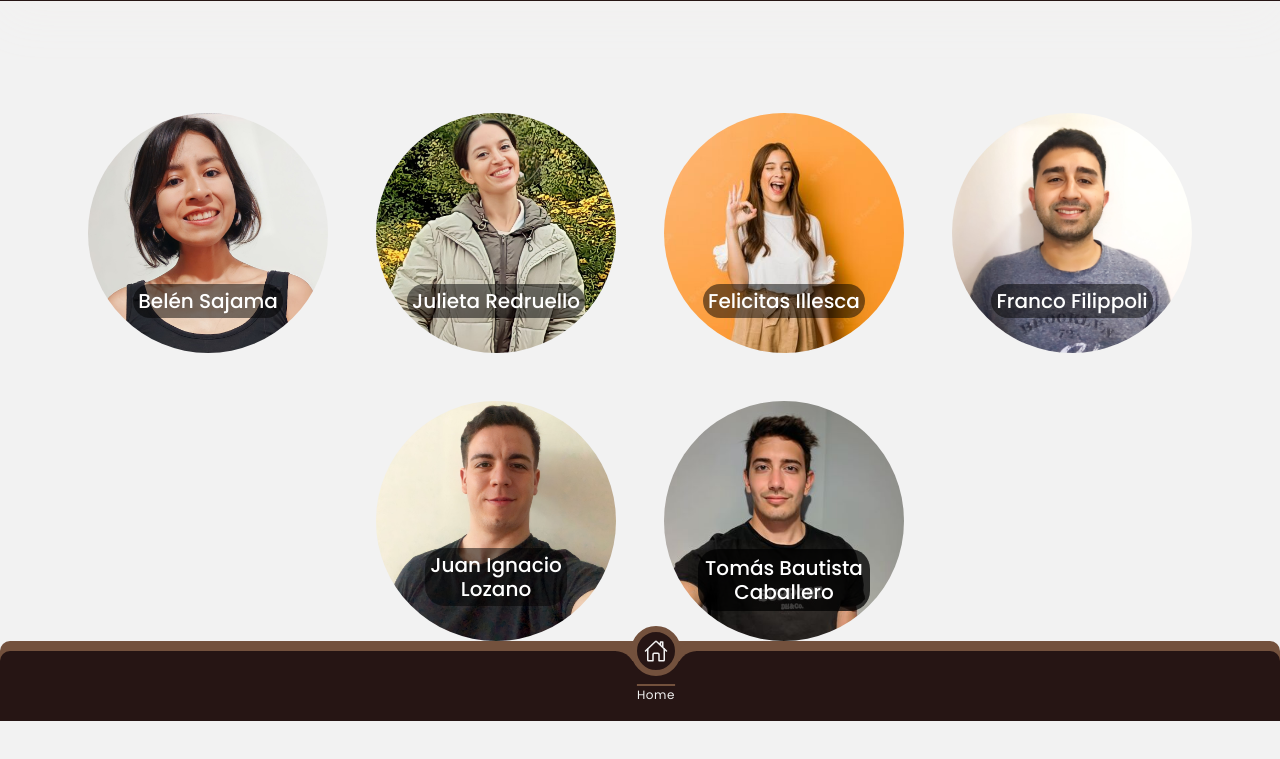
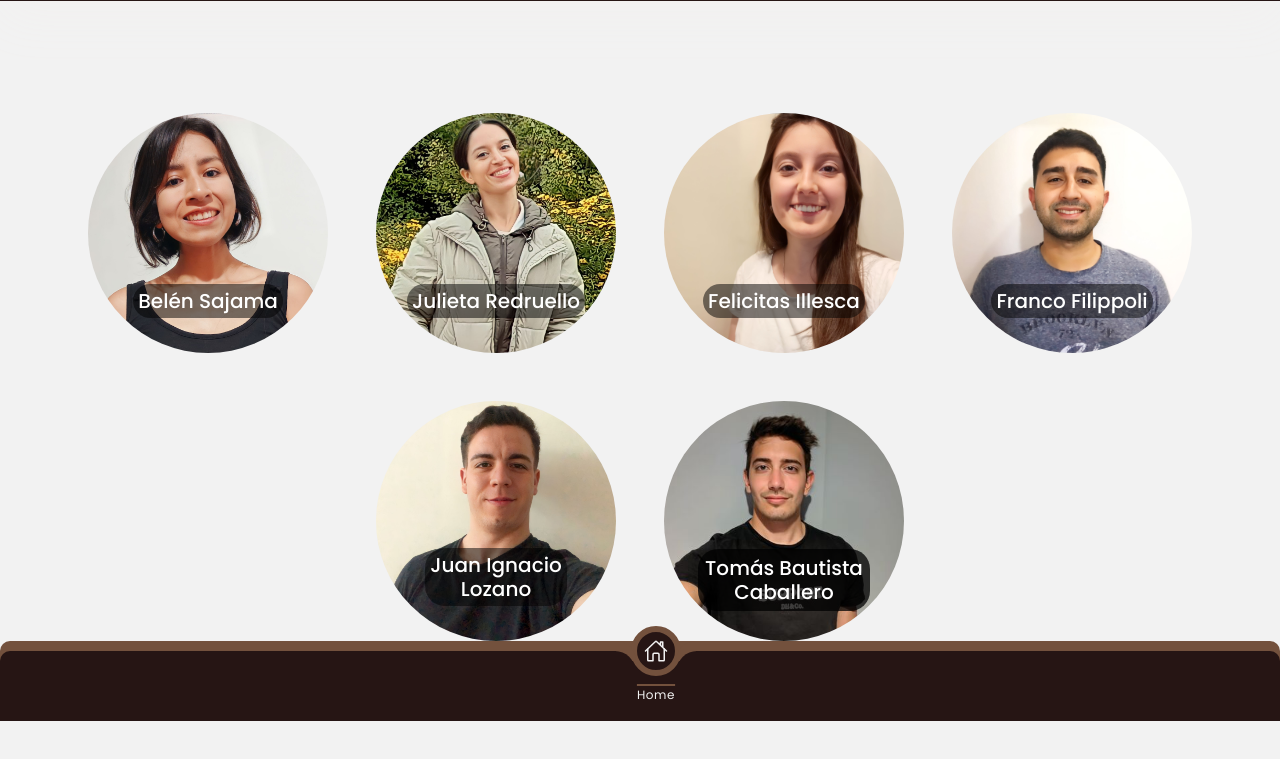
Before and after one commit to TomasCaballero/Abp-HandOff, a plain HTML site: page carrito.html in a window 1280 px wide. Shown: the part 79-838 px from the top of the page. Drawn offline with nearby package versions, Linux system fonts and the light colour scheme.

Commit message:
fotoFeli

```diff
--- a/scss/styleCarrito.scss
+++ b/scss/styleCarrito.scss
@@ -201,7 +201,7 @@ body{
                 }
             }
             .cardIntegrantesFeli{
-                background-image: url(../assets/img/inte4.jpg);
+                background-image: url(../assets/img/feli.jpg);
                 background-position: center;
                 background-repeat: no-repeat;
                 background-size: cover;
```
Also changed, not shown: assets/img/feli.jpg (added), scss/styleCarrito.css, 1 other file.
